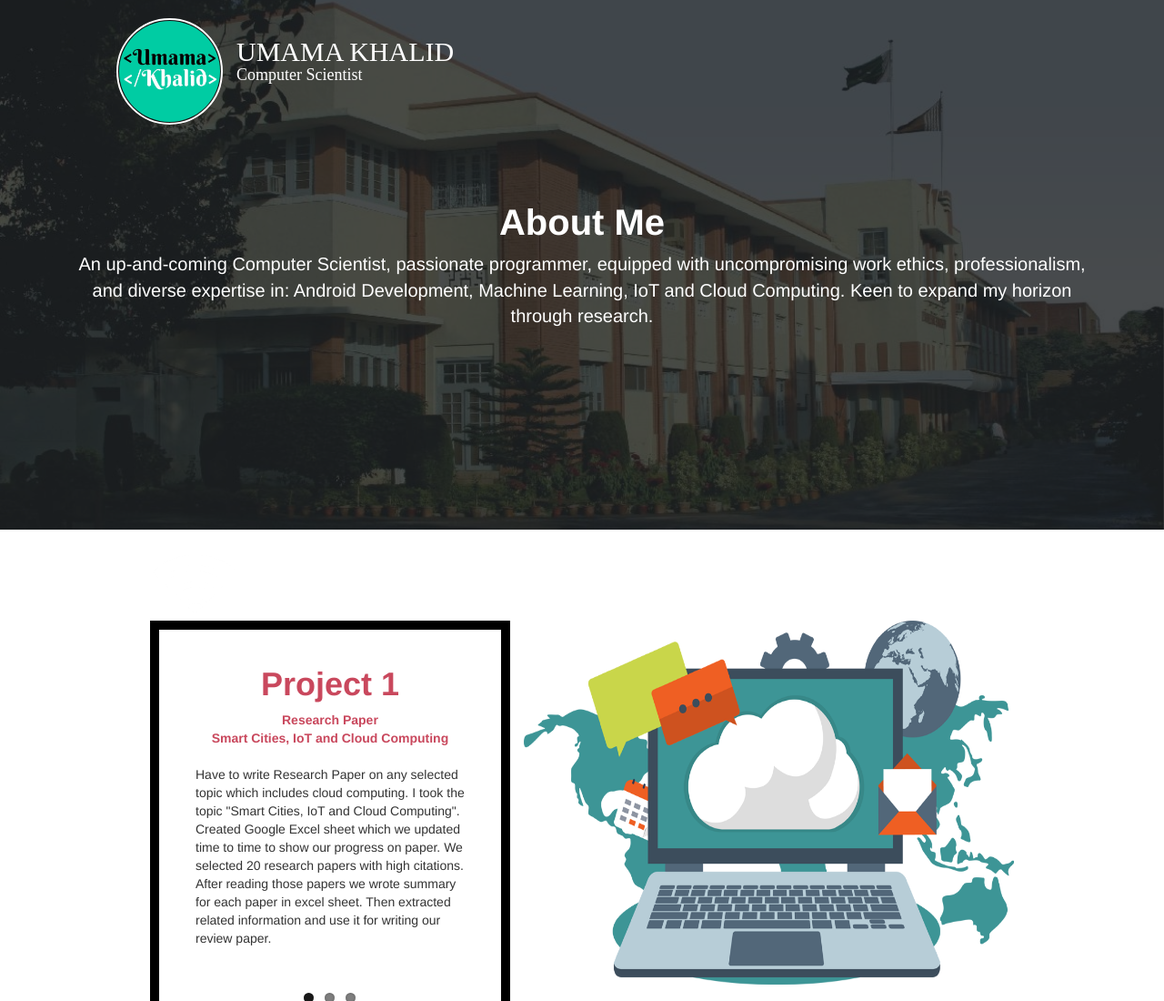
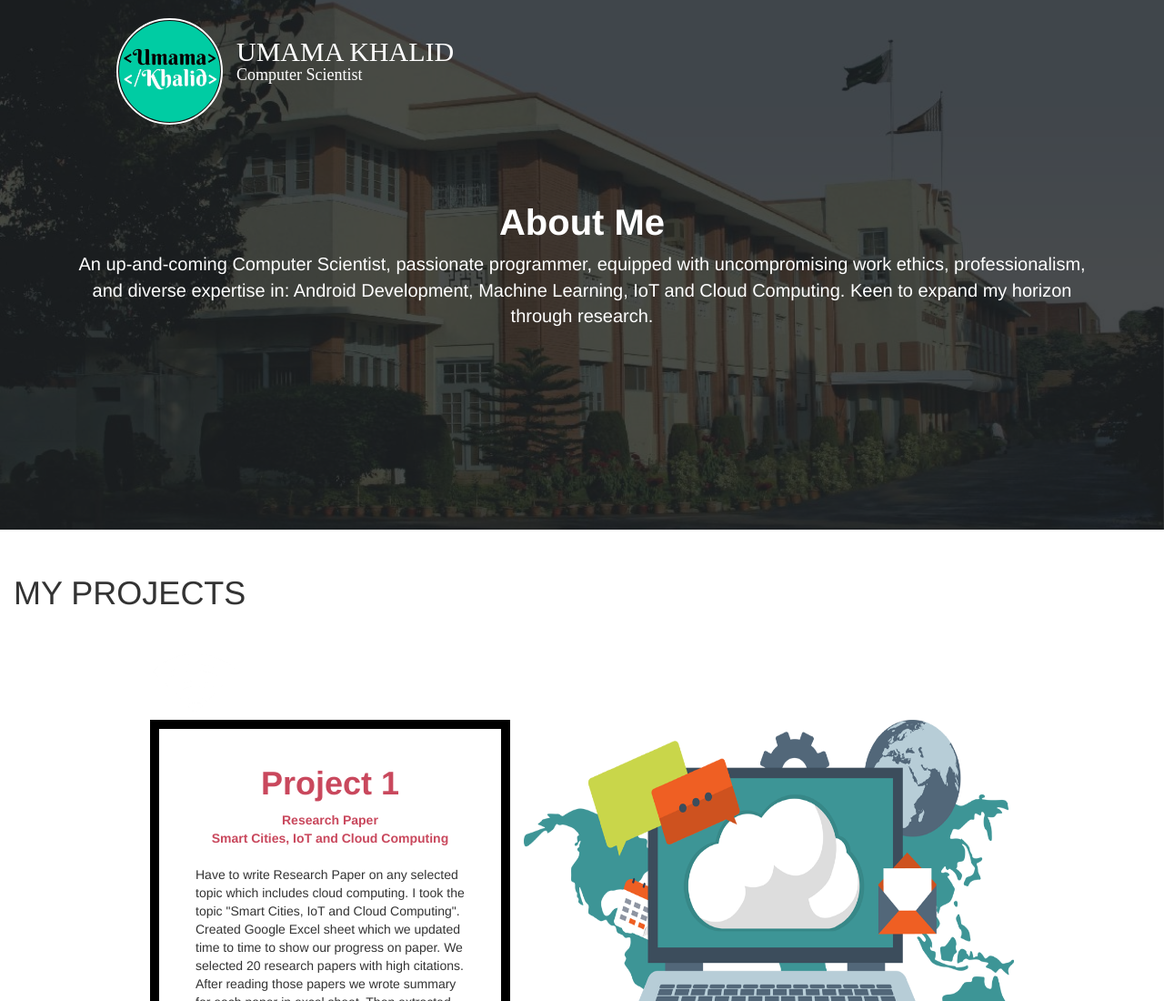
Before and after one commit to UmamaKhalid/UmamaKhalid.github.io, a plain HTML site: page index.html in a window 1280 px wide. Shown: the top 1100 px of the page at 91% size. Drawn offline with Linux system fonts and the light colour scheme; a web font is replaced by a local one.

Commit message:
Update index.html

```diff
--- a/index.html
+++ b/index.html
@@ -102,7 +102,7 @@
 
 
 
-    <!--=======================================  LOGIN BUTTON FOR MOB =============================================-->
+    <!--=======================================  ABOUT ME FOR MOB =============================================-->
     <!--===========================================================================================================-->
 
     <div class="hidden-md hidden-lg bg-black height100">
@@ -130,9 +130,17 @@
 
 
 
-    <!--================================================= NEWS ====================================================-->
+    <!--=============================================== MY PROJECTS ===============================================-->
     <!--===========================================================================================================-->
 
+    <div class="pd-top-30 pd-bottom-30 col-xs-12">
+
+        <h1>MY PROJECTS</h1>
+
+    </div>
+
+
+    <!--===========================================================================================================-->
 
     <div id="news" class="pd-top-20 pd-bottom-50">
         <div class="container text-center">
@@ -229,7 +237,6 @@
 
         </div>
     </div>
-
 
 
     <!--===========================================================================================================-->
```
